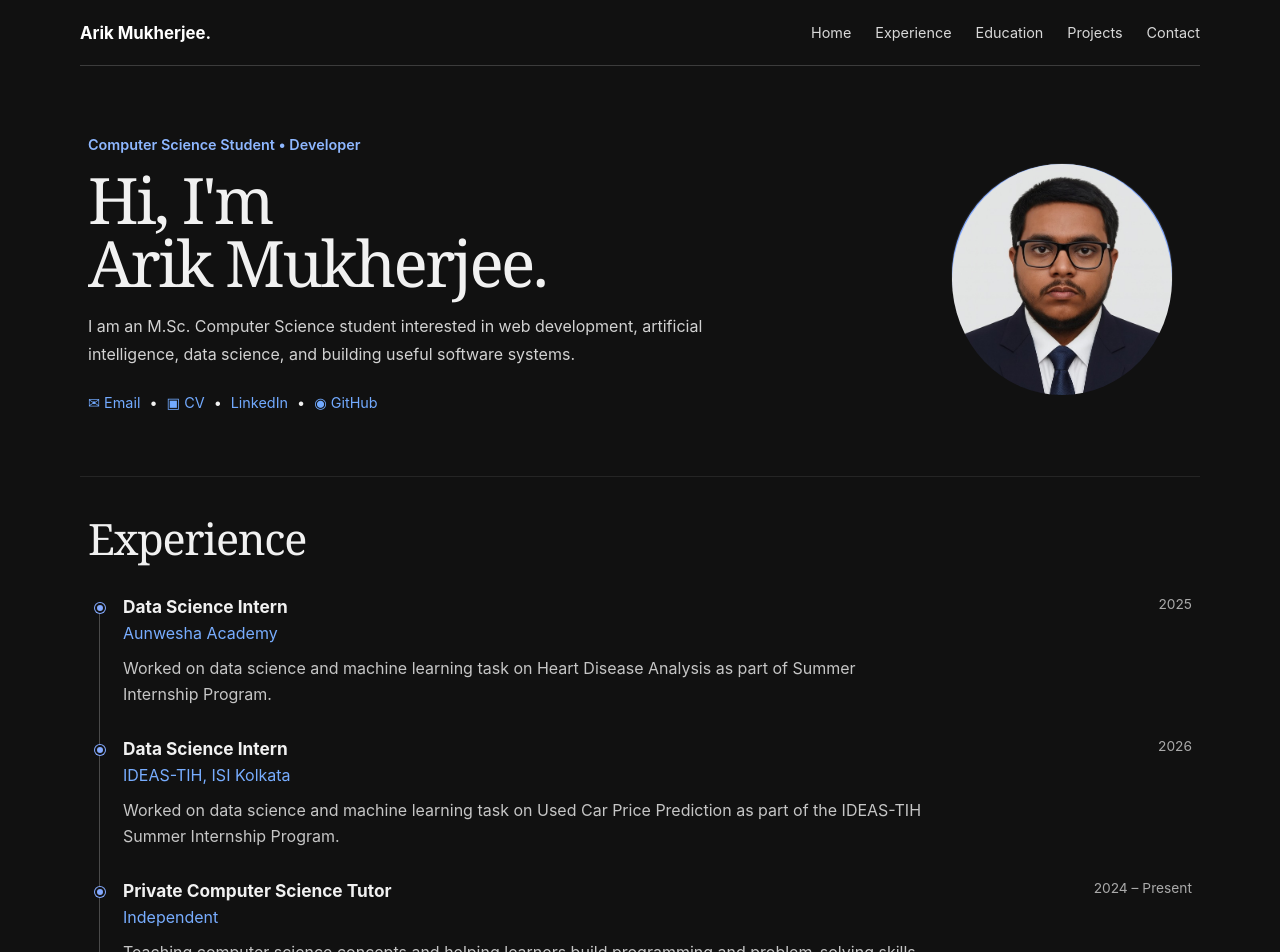
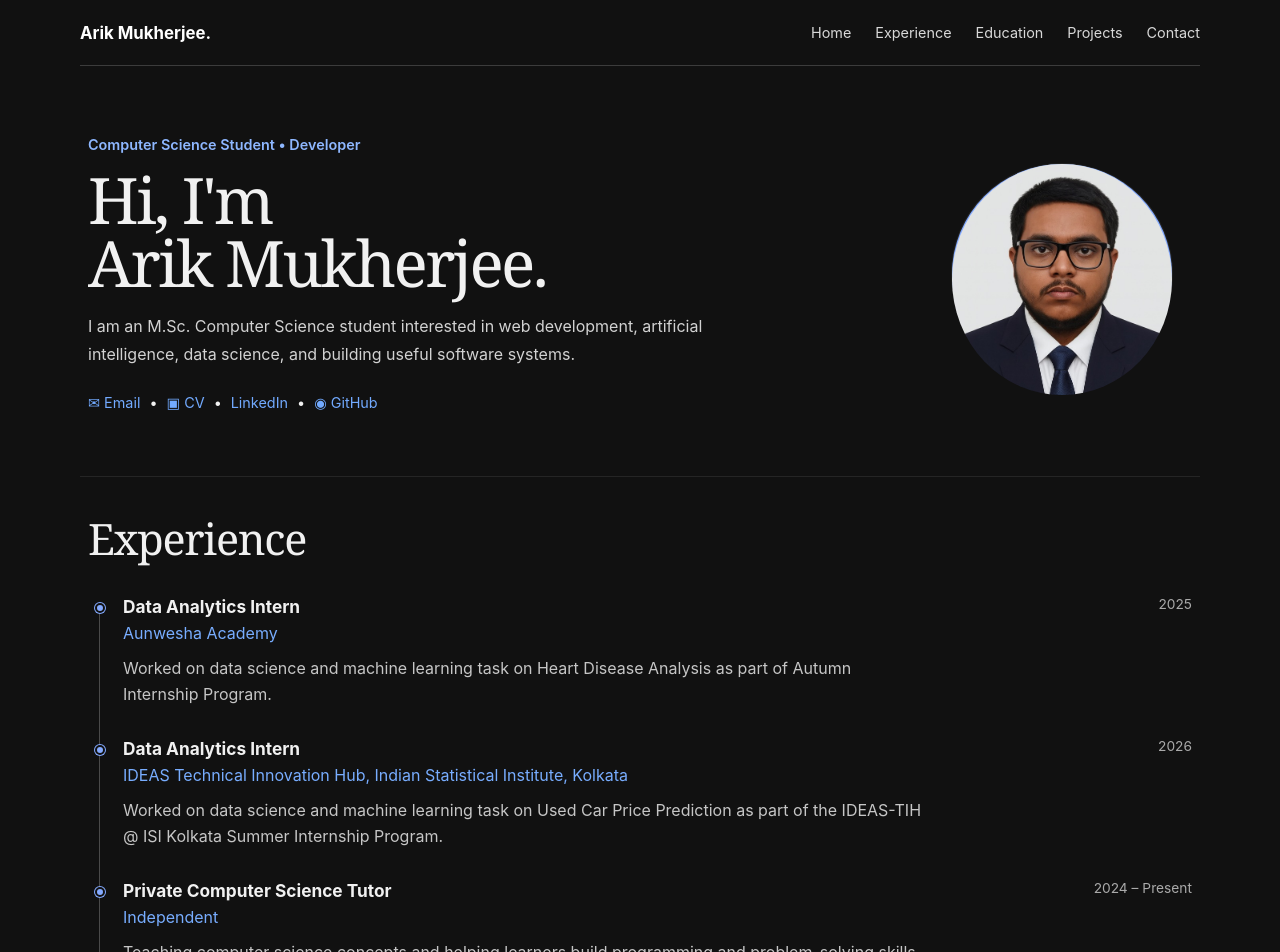
Before and after one commit to arikmukherjee/arik-ds, a React (Vite) app: page / in a window 1280 px wide. Shown: the top 952 px of the page. Built offline with nearby package versions, Linux system fonts and the light colour scheme.

Commit message:
fix info

```diff
--- a/src/App.jsx
+++ b/src/App.jsx
@@ -2,18 +2,18 @@ import React from "react";
 
 const experiences = [
   {
-    role: "Data Science Intern",
+    role: "Data Analytics Intern",
     organization: "Aunwesha Academy",
     period: "2025",
     description:
-      "Worked on data science and machine learning task on Heart Disease Analysis as part of Summer Internship Program.",
+      "Worked on data science and machine learning task on Heart Disease Analysis as part of Autumn Internship Program.",
   },
   {
-    role: "Data Science Intern",
-    organization: "IDEAS-TIH, ISI Kolkata",
+    role: "Data Analytics Intern",
+    organization: "IDEAS Technical Innovation Hub, Indian Statistical Institute, Kolkata",
     period: "2026",
     description:
-      "Worked on data science and machine learning task on Used Car Price Prediction as part of the IDEAS-TIH Summer Internship Program.",
+      "Worked on data science and machine learning task on Used Car Price Prediction as part of the IDEAS-TIH @ ISI Kolkata Summer Internship Program.",
   },
   {
     role: "Private Computer Science Tutor",
```
